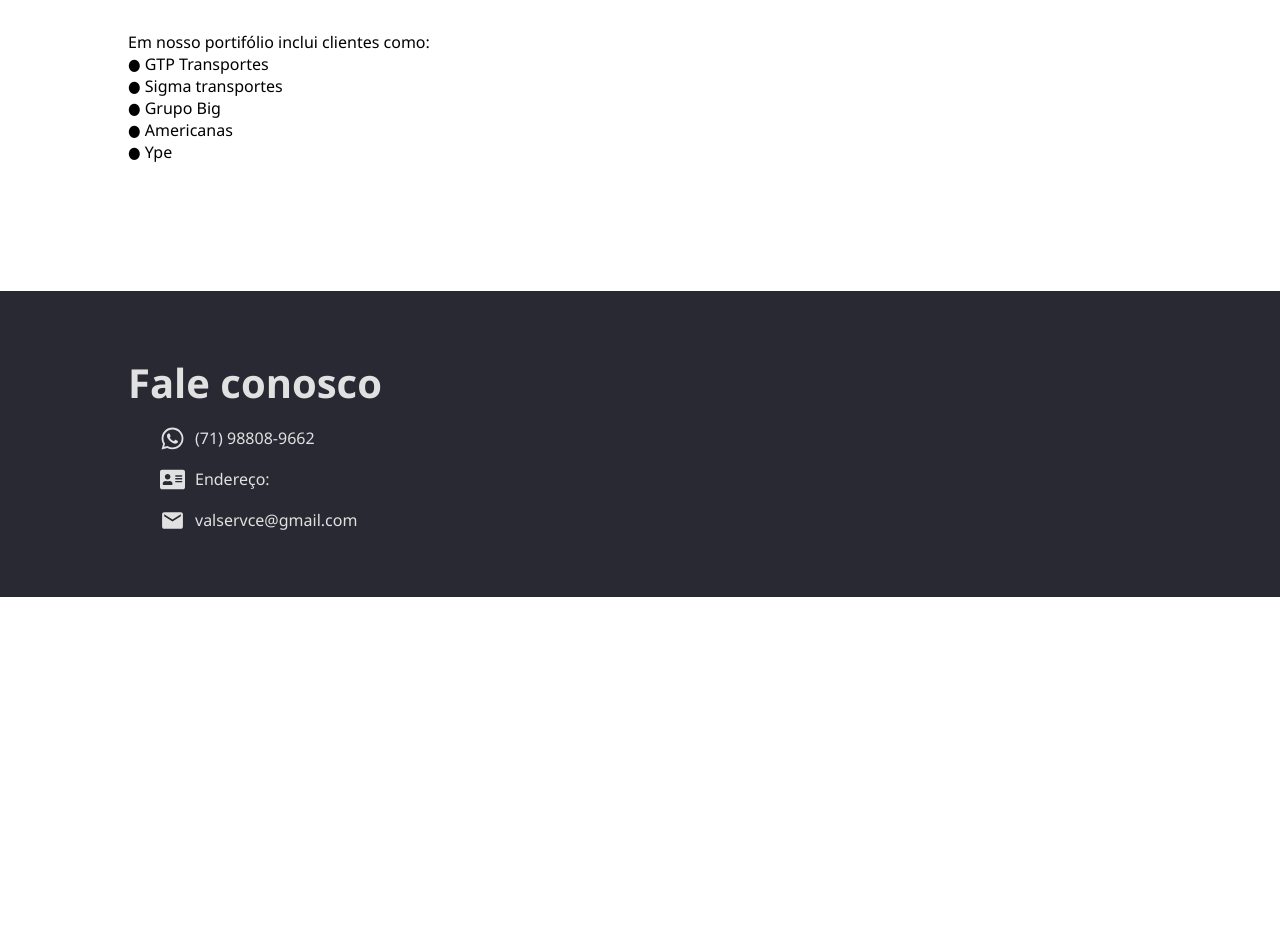
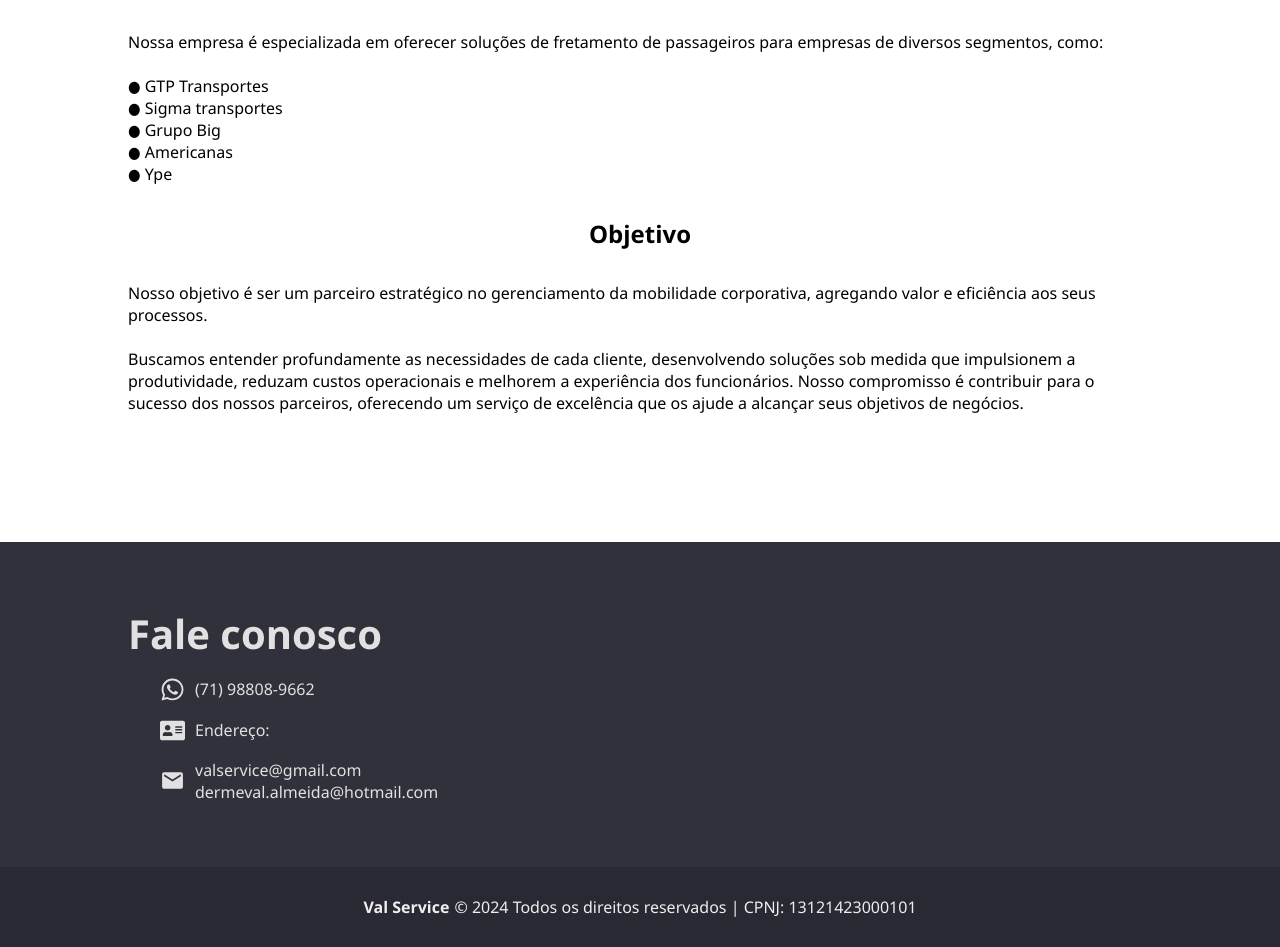
Before and after one commit to vandersant7/val-services, a React (Vite) app: page / in a window 1280 px wide. Shown: the part 2575-3522 px from the top of the page. Before the commit the page ends 3172 px from the top, so only its background shows below. Built offline with nearby package versions, Linux system fonts and the light colour scheme.

Commit message:
feat(about-section): add experiences, objectives and footer

```diff
--- a/src/components/section/Contact/Contact.jsx
+++ b/src/components/section/Contact/Contact.jsx
@@ -19,7 +19,9 @@
 
         <div className='info-detail'>
           <MdEmail size={25} />
-          <span>valservce@gmail.com </span>
+          <span>valservice@gmail.com <br />
+            dermeval.almeida@hotmail.com
+          </span>
         </div>
       </ContactInfo>
     </ContainerContact>
--- a/src/components/section/Contact/styles.js
+++ b/src/components/section/Contact/styles.js
@@ -1,7 +1,7 @@
 import styled from "styled-components";
 
 export const ContainerContact = styled.div`
-    background-color: var(--dark-primary-color);
+    background-color: var(--dark-secondary-color);
     color: #e1e1e1;
     min-height: 30vh;
     padding: 5% 10%;
--- /dev/null
+++ b/src/components/section/Footer/Footer.jsx
@@ -0,0 +1,11 @@
+import { ContainerFooter } from "./styles";
+
+function Footer() {
+    return (
+        <ContainerFooter>
+            <span>Val Service </span> <p>© 2024 Todos os direitos reservados | CPNJ: 13121423000101</p>
+        </ContainerFooter>
+     );
+}
+
+export default Footer;
--- /dev/null
+++ b/src/components/section/Footer/styles.js
@@ -0,0 +1,14 @@
+import styled from "styled-components";
+
+export const ContainerFooter = styled.div`
+    min-height: 10vh;
+    display: flex;
+    align-items: center;
+    justify-content: center;
+    gap: .3125rem;
+    background-color: var(--dark-primary-color);
+    color: #eee;
+    > span {
+        font-weight: 700;
+    }
+`
--- a/src/components/section/Portifolio/Portifolio.jsx
+++ b/src/components/section/Portifolio/Portifolio.jsx
@@ -3,8 +3,9 @@
 function Portifolio() {
   return (
     <ContainerPortifolio>
-      <h2>Clientes</h2>
-      <span>Em nosso portifólio inclui clientes como:</span>
+      <h2>Experiências</h2>
+      <span>Nossa empresa é especializada em oferecer soluções de fretamento de passageiros para empresas de diversos segmentos, como:</span>
+      <br />
       <ul>
         <li>● GTP Transportes</li>
         <li>● Sigma transportes</li>
@@ -12,6 +13,12 @@
         <li>● Americanas</li>
         <li>● Ype</li>
       </ul>
+
+      <h2>Objetivo</h2>
+      <p>Nosso objetivo é ser um parceiro estratégico no gerenciamento da mobilidade corporativa, agregando valor e eficiência aos seus processos.</p>
+      <br />
+      <p>Buscamos entender profundamente as necessidades de cada cliente, desenvolvendo soluções sob medida que impulsionem a produtividade, reduzam custos operacionais e melhorem a experiência dos funcionários. Nosso compromisso é contribuir para o sucesso dos nossos parceiros, oferecendo um serviço de excelência que os ajude a alcançar seus objetivos de negócios.</p>
+
     </ContainerPortifolio>
   )
 }
--- a/src/page/Home.jsx
+++ b/src/page/Home.jsx
@@ -1,5 +1,6 @@
 import About from '../components/section/About/About'
 import Contact from '../components/section/Contact/Contact'
+import Footer from '../components/section/Footer/Footer'
 import Hero from '../components/section/Hero/Hero'
 import Portifolio from '../components/section/Portifolio/Portifolio'
 import Services from '../components/section/Services/Services'
@@ -13,6 +14,7 @@
       <About />
       <Portifolio />
       <Contact />
+      <Footer />
 
     </>
   )
```
